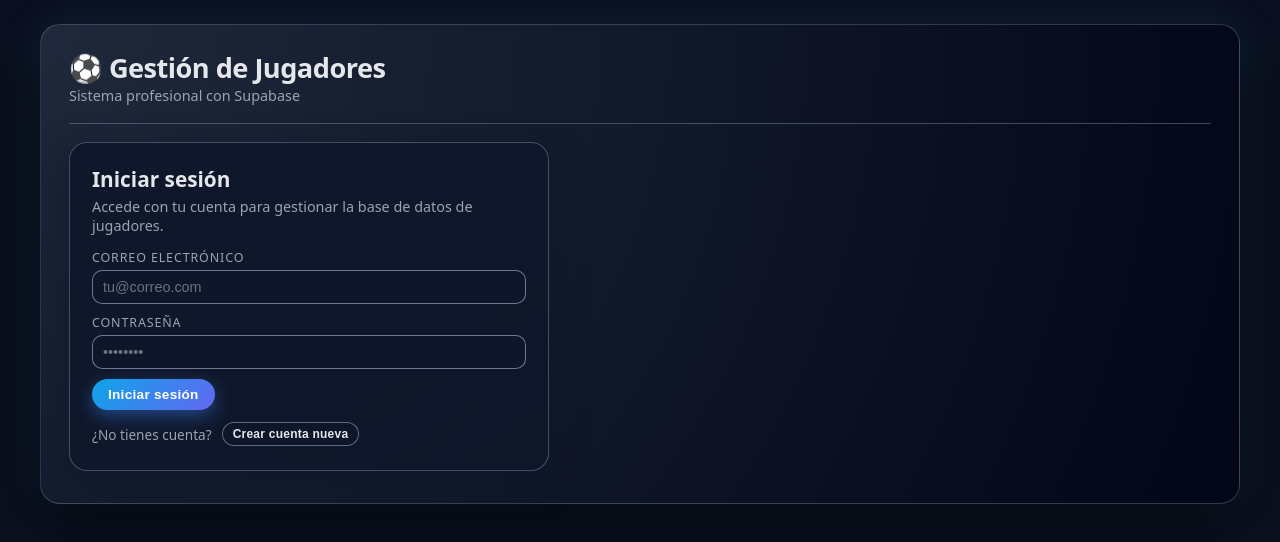
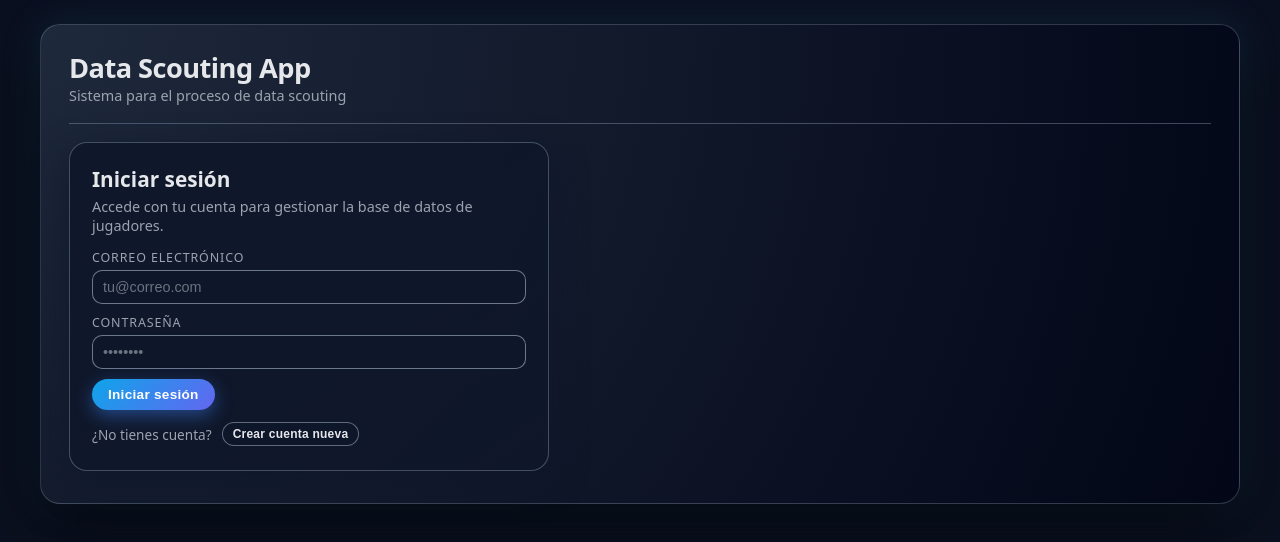
Before and after one commit to curiozity/data-scout-app, a plain HTML site: page index.html in a window 1280 px wide. Drawn offline with nearby package versions, Linux system fonts and the light colour scheme.

Commit message:
Add files via upload

```diff
--- a/index.html
+++ b/index.html
@@ -15,8 +15,8 @@
     ============================ -->
     <header class="app-header">
       <div class="app-header__title">
-        <h1>⚽ Gestión de Jugadores</h1>
-        <p>Sistema profesional con Supabase</p>
+        <h1>Data Scouting App</h1>
+        <p>Sistema para el proceso de data scouting</p>
       </div>
 
       <div class="app-header__user">
```
